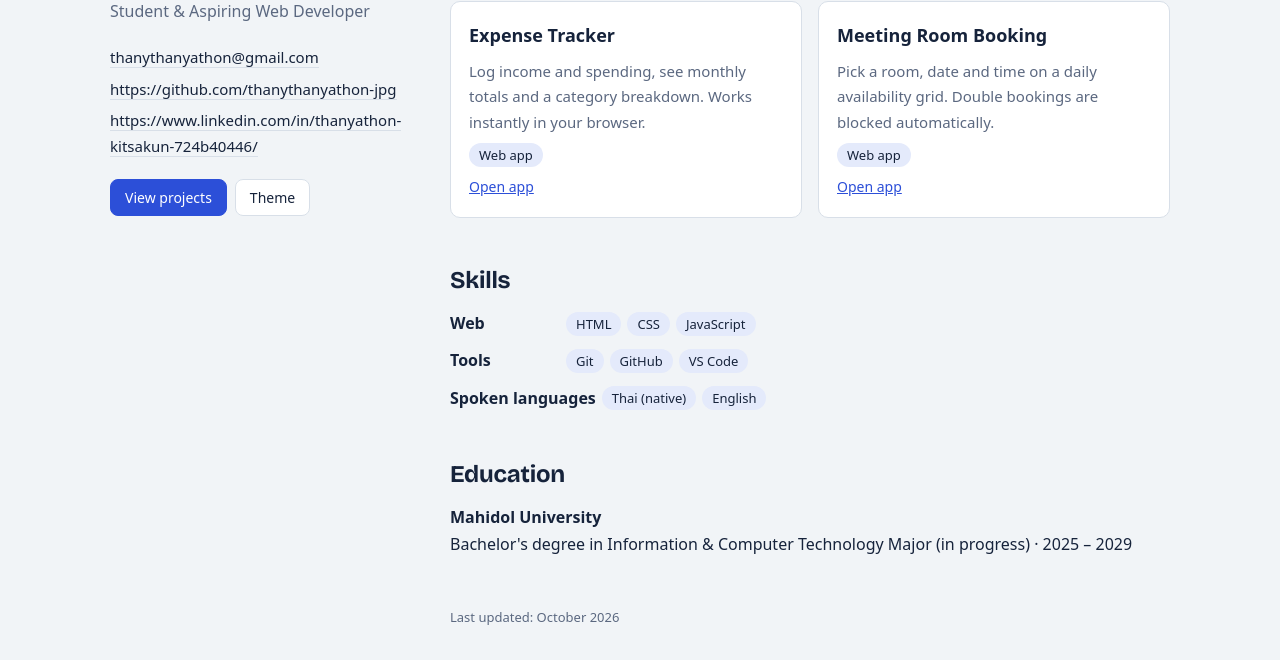
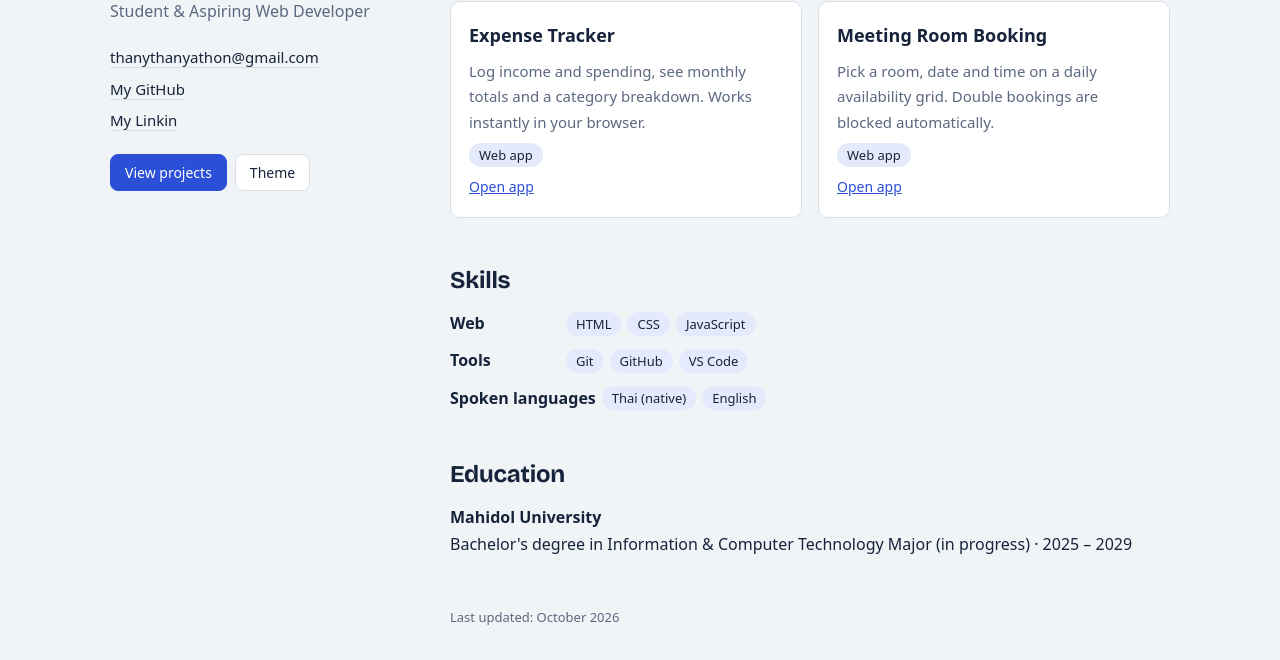
Before and after one commit to thanythanyathon-jpg/thanythanyathon-jpg.github.io, a plain HTML site: page index.html in a window 1280 px wide. Shown: the part 230-890 px from the top of the page. Drawn offline with nearby package versions, Linux system fonts and the light colour scheme; a web font is replaced by a local one.

Commit message:
Update index.html

```diff
--- a/index.html
+++ b/index.html
@@ -106,8 +106,8 @@ const DATA = {
   updated: "October 2026",
   contact: [
     { label: "thanythanyathon@gmail.com", href: "mailto:thanythanyathon@gmail.com" },
-    { label: "https://github.com/thanythanyathon-jpg", href: "https://github.com/thanythanyathon-jpg" },
-    { label: "https://www.linkedin.com/in/thanyathon-kitsakun-724b40446/", href: "https://www.linkedin.com/in/thanyathon-kitsakun-724b40446/" }
+    { label: "My GitHub", href: "https://github.com/thanythanyathon-jpg" },
+    { label: "My Linkin", href: "https://www.linkedin.com/in/thanyathon-kitsakun-724b40446/" }
   ],
   summary: "Student who enjoys building small, practical web tools. Currently looking for internships and projects where I can learn and contribute.",
   projects: [
```
